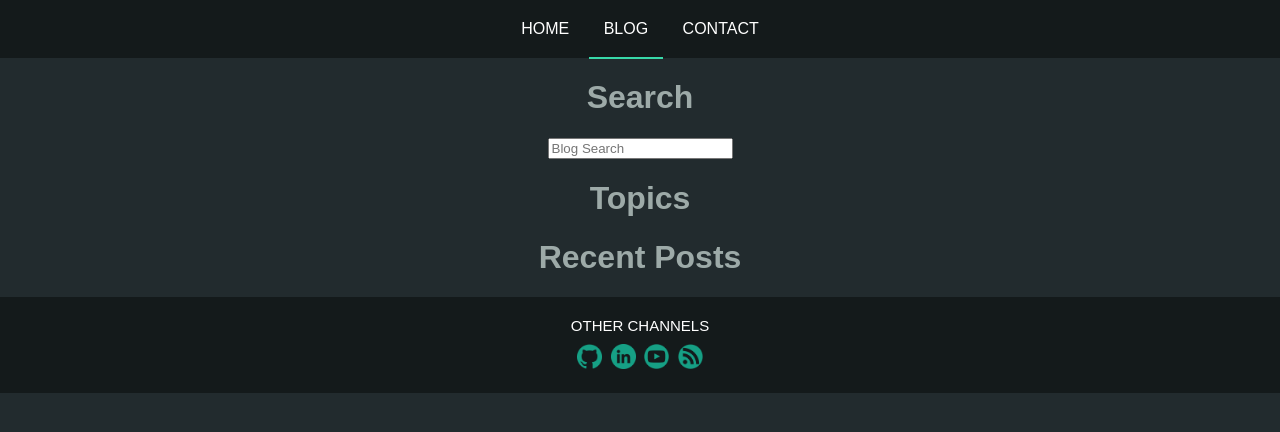
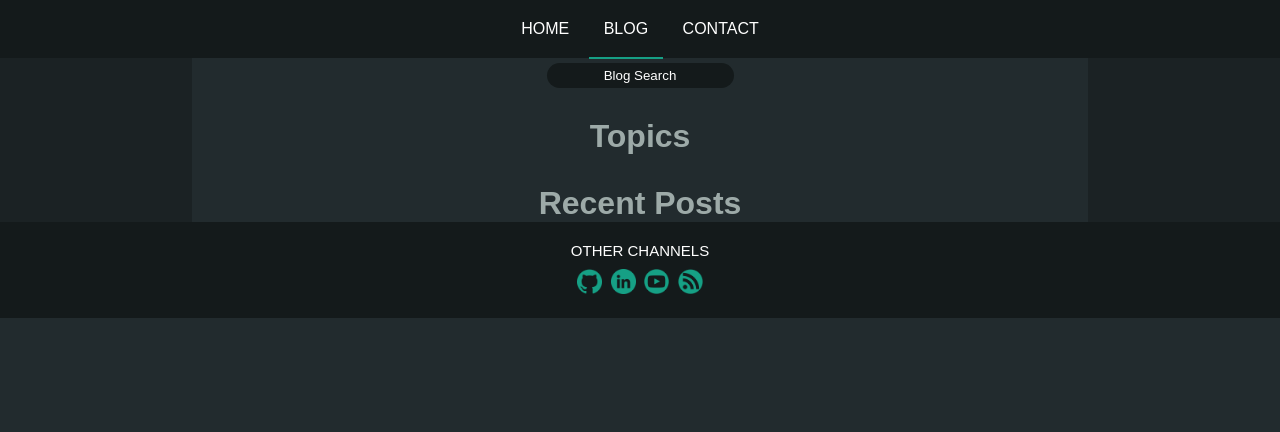
Before and after one commit to chrisdelmoro/personalWebsite, a Django app: page /blog/ in a window 1280 px wide. Shown: the top 432 px of the page. Run offline with Django 4.2, Linux system fonts and the light colour scheme; data that the repository does not hold is empty.

Commit message:
Added side bars to main content, styled buttons for categories and blog search.

```diff
--- a/blog/templates/blog/index.html
+++ b/blog/templates/blog/index.html
@@ -3,36 +3,46 @@
 {% block content %}
 
 
-<h1 align="center">Search</h1>
-<div align="center">
+<div align="center" style="margin-bottom: 30px;">
+
 	<form method="get" action="{% url 'search' %}">
-		<input type="text" placeholder="Blog Search" name="query">
+		<input id="blog-search" type="text" placeholder="Blog Search" name="query">
 	</form>
+
 </div>
 
 
-<h1 align="center">Topics</h1>
-<div align="center">
+<h1 align="center" style="margin-bottom: 5px;">Topics</h1>
+<div align="center" style="margin-bottom: 30px;">
+
 	{% for category in categories %}
-	<a class="simple-link" href="{% url 'category_detail' category.slug %}">
-		{{ category.title }}<br>
-	</a>
+	<form action="{% url 'category_detail' category.slug %}" style="display: inline;">
+		<button id="blog-category" type="submit">{{ category.title }}</button>
+	</form>
 	{% endfor %}
+
 </div>
 
 
 <h1 align="center">Recent Posts</h1>
 <div align="center">
+
 	{% for post in posts %}
-	<a class="simple-link" href="{% url 'post_detail' post.category.slug post.slug %}">
+
 		{{ post.created_at | date:'M-d-Y'}}<br>
+		<a class="simple-link" href="{% url 'post_detail' post.category.slug post.slug %}">
 		{{ post.title }}<br>
 		{{ post.intro }}<br>
-	</a>
-	<a class="simple-link" href="{% url 'category_detail' post.category.slug %}">
-		Category: {{ post.category }}<br><br>
-	</a>
+		</a>
+
+		<form action="{% url 'category_detail' post.category.slug %}">
+			<button id="blog-category" type="submit">{{ post.category }}</button>
+		</form>
+
+		<br>
+
 	{% endfor %}
+
 </div>
 
 {% endblock content %}
--- a/static/styles/main.css
+++ b/static/styles/main.css
@@ -1,18 +1,19 @@
+* {
+	margin: 0;
+	padding: 0;
+	font-family: Arial, Helvetica, sans-serif;
+}
+
 body {
-	font-family: Arial, Helvetica, sans-serif;
-	background-color:rgb(34, 43, 46);
-	color: rgb(157, 170, 168);
-	margin: 0;
+	background-color: #222b2e;
+	color: #9daaa8;
 }
 
 .navbar {
-	background-color: rgb(20, 26, 27);
+	background-color: #141a1b;
 	padding-top: 20px;
 	padding-bottom: 20px;
 	text-align: center;
-	/* border-bottom-width: 1px;
-	border-bottom-style: solid;
-	border-bottom-color: rgb(157, 170, 168); */
 }
 
 .navbar-link {
@@ -22,18 +23,64 @@ body {
 	padding-bottom: 20px;
 	padding-left: 15px;
 	padding-right: 15px;
+	transition: background-color 0.1s, color 0.1s, border-bottom-width 0.1s, border-bottom-style 0.1s, border-bottom-color 0.1s;
 }
 
 .navbar-link:hover {
-	color:rgb(20, 26, 27);
-	background-color: rgb(22, 160, 133);
+	color: #141a1b;
+	background-color: #16a085;
 	border-bottom-width: 2px;
     border-bottom-style: solid;
     border-bottom-color: white;
 }
 
 .navbar-link.current {
-	border-bottom: 2px solid #38d9a9;
+	border-bottom: 2px solid #16a085;
+	transition: background-color 0.1s, color 0.1s, border-bottom-width 0.1s, border-bottom-style 0.1s, border-bottom-color 0.1s;
+}
+
+.navbar-link.current:hover {
+	color: #141a1b;
+	background-color: #16a085;
+	border-bottom: 2px solid white;
+}
+
+#blog-search {
+	background-color: #141a1b;
+	border-style: none;
+	border-radius: 30px;
+	text-align: center;
+	color: white;
+	padding: 5px;
+	margin-top: 5px;
+}
+
+#blog-search::placeholder {
+	color: white;
+	opacity: 1;
+}
+
+#blog-category {
+	background-color: #141a1b;
+	color: #9daaa8;
+	border-color: #16a085;
+	border-radius: 100px;
+	border-style: solid;
+	border-width: 2px;
+	text-decoration: none;
+	cursor: pointer;
+	padding-top: 5px;
+	padding-bottom: 5px;
+	padding-left: 5px;
+	padding-right: 5px;
+	margin: auto;
+	vertical-align: top;
+	transition: background-color 0.1s, color 0.1s;
+}
+
+#blog-category:hover {
+	background-color: #16a085;
+	color: #141a1b;
 }
 
 .simple-link {
@@ -42,25 +89,40 @@ body {
 }
 
 .simple-link:hover {
-	color:rgb(22, 160, 133);
+	color: #16a085;
 	text-decoration: underline;
+}
+
+#boxes {
+	content: "";
+	display: table;
+	clear: both;
+}
+
+#column {
+	display: table-cell;
+	width: 15vw;
+	background-color: #1b2224;
+}
+
+#column-content {
+	display: table-cell;
+	width: 70vw;
+	background-color: #222b2e;
 }
 
 .footer {
 	background-color: #141a1b;
 	padding-top: 20px;
 	padding-bottom: 20px;
-/* 	border-top-width: 1px;
-	border-top-style: solid;
-	border-top-color: rgb(157, 170, 168); */
 	text-align: center;
+	float: none;
 }
 
 .footer-text {
 	color: white;
 	font-size: 15px;
 	padding-bottom: 10px;
-	margin: 0;
 }
 
 .footer-link {
--- a/templates/footer.html
+++ b/templates/footer.html
@@ -1,8 +1,8 @@
 {% load static %}
-<div class="footer">
+<footer class="footer">
 	<p class="footer-text">OTHER CHANNELS</p>
 	<a class="footer-link" href="https://github.com/chrisdelmoro" target="_blank"><img src="{% static 'images/github-icon.png' %}" alt="Github" width="25px"></a>
 	<a class="footer-link" href="https://github.com/chrisdelmoro" target="_blank"><img src="{% static 'images/linkedin-icon.png' %}" alt="Linkedin" width="25px"></a>
 	<a class="footer-link" href="https://www.youtube.com/@chrisdelmoro" target="_blank"><img src="{% static 'images/youtube-icon.png' %}" alt="Youtube" width="25px"></a>
 	<a class="footer-link" href="https://github.com/chrisdelmoro" target="_blank"><img src="{% static 'images/rss-icon.png' %}" alt="RSS" width="25px"></a>
-</div>
+</footer>
--- a/templates/main.html
+++ b/templates/main.html
@@ -9,14 +9,20 @@
 	<title>Chris's Blog!</title>
 </head>
 <body>
-	{% include 'navbar.html' %}
-
-	{% block content %}
+	<div id="wrapper">
+		{% include 'navbar.html' %}
+		<main id="boxes">
+			<div id="column"></div>
+			<div id="column-content">
+				{% block content %}
 
 
-	{% endblock%}
-
-	{% include 'footer.html' %}
+				{% endblock%}
+			</div>
+			<div id="column"></div>
+		</main>
+		{% include 'footer.html' %}
+	</div>
 </body>
 <script src="{% static 'js/navbar-current.js' %}"></script>
 </html>
--- a/templates/navbar.html
+++ b/templates/navbar.html
@@ -1,5 +1,7 @@
-<nav class="navbar">
-	<a class="navbar-link" href="{% url 'index' %}">HOME</a>
-	<a class="navbar-link" href="{% url 'blog' %}">BLOG</a>
-	<a class="navbar-link" href="{% url 'contact' %}">CONTACT</a>
-</nav>
+<header>
+	<nav class="navbar">
+		<a class="navbar-link" href="{% url 'index' %}">HOME</a>
+		<a class="navbar-link" href="{% url 'blog' %}">BLOG</a>
+		<a class="navbar-link" href="{% url 'contact' %}">CONTACT</a>
+	</nav>
+</header>
```
